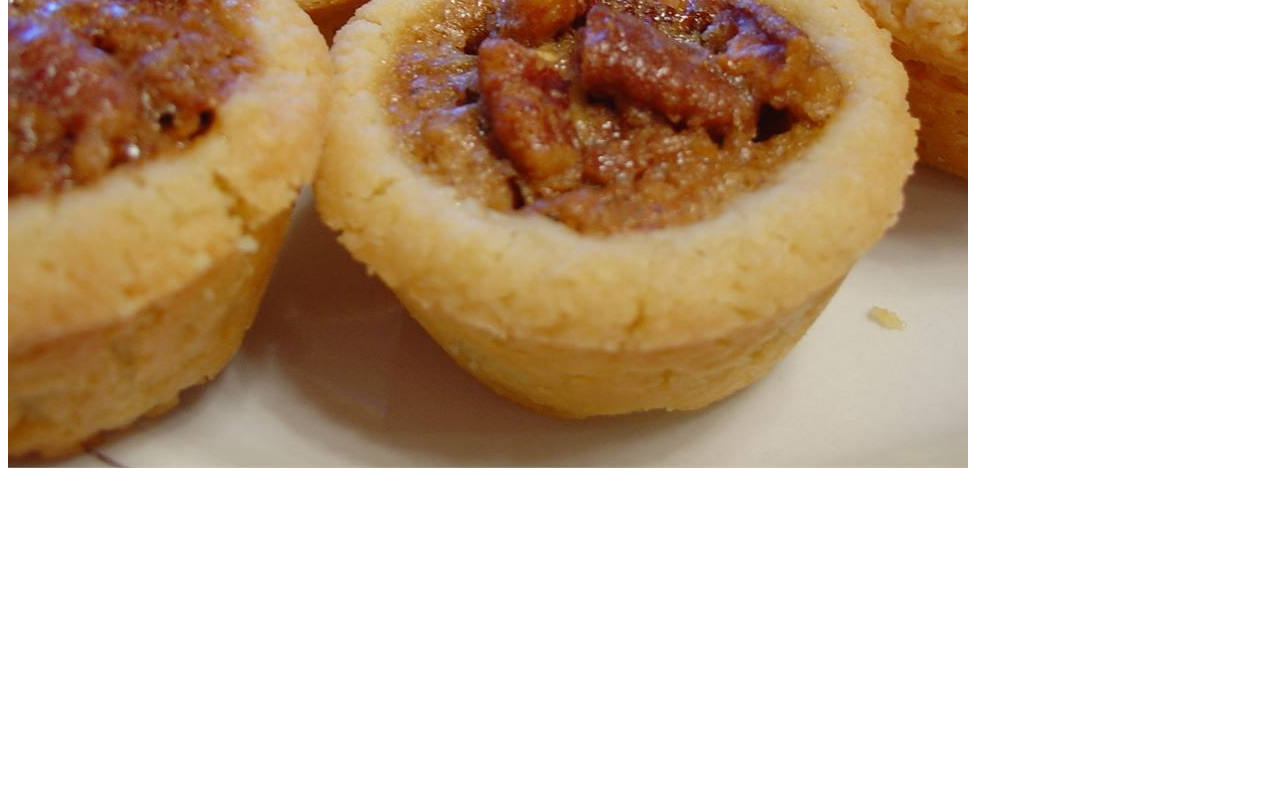
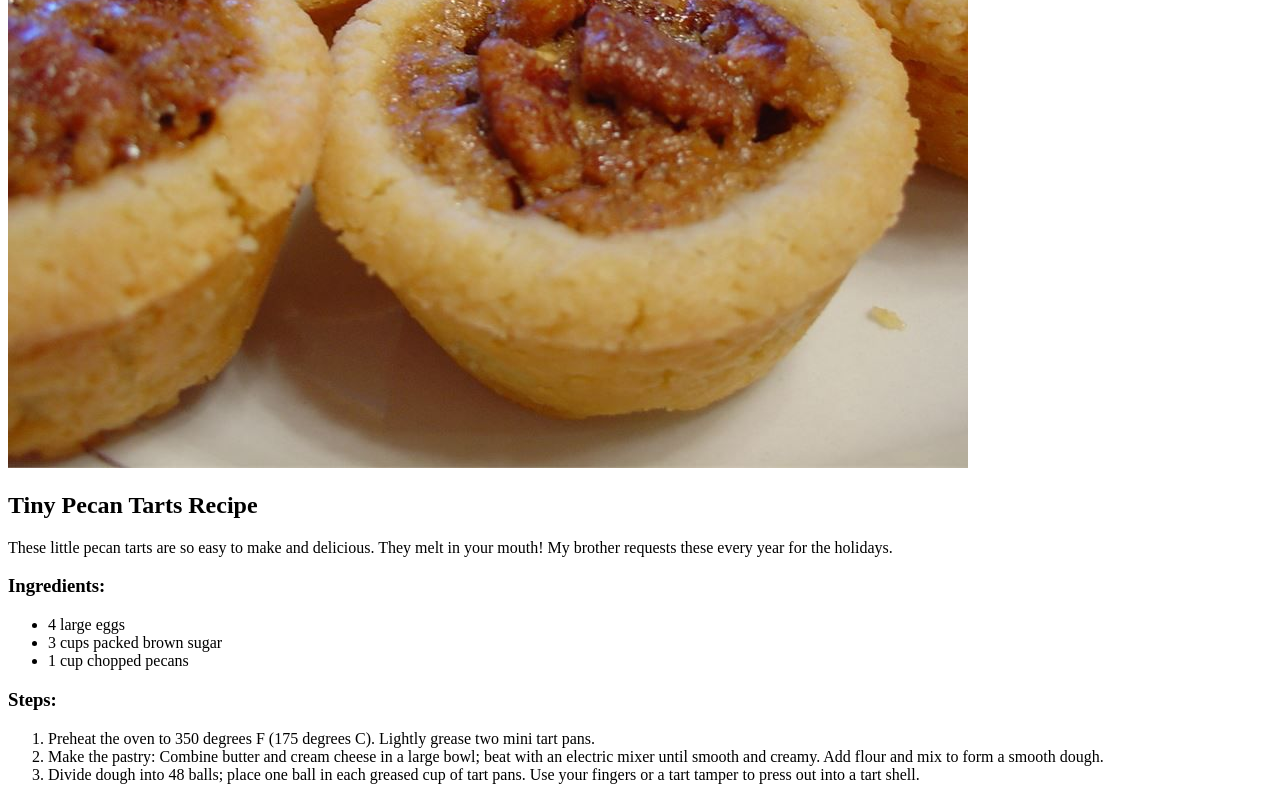
Before and after one commit to warrenflewellen/odin-recipes, a plain HTML site: page recipes/tarts.html in a window 1280 px wide. Shown: the part 572-1372 px from the top of the page. Before the commit the page ends 1052 px from the top, so only its background shows below. Drawn offline with Linux system fonts and the light colour scheme.

Commit message:
Added recipe ingredients and instructions

```diff
--- a/recipes/tarts.html
+++ b/recipes/tarts.html
@@ -1,13 +1,51 @@
 <!DOCTYPE html>
 <html lang="en">
+
 <head>
     <meta charset="UTF-8">
     <meta http-equiv="X-UA-Compatible" content="IE=edge">
     <meta name="viewport" content="width=device-width, initial-scale=1.0">
     <title>Document</title>
 </head>
+
 <body>
     <h1>Tarts</h1>
-    <img src="../images/tarts.jpg" alt="">
+    <img src="../images/tarts.jpg" alt="Pecan Tarts">
+    <h2>Tiny Pecan Tarts Recipe</h2>
+    <p>These little pecan tarts are so easy to make and delicious. They melt in your mouth! My brother requests these
+        every year for the holidays.
+    </p>
+    <h3>Ingredients:</h3>
+    <p>
+    <ul>
+        <li>
+            4 large eggs
+        </li>
+        <li>
+            3 cups packed brown sugar
+        </li>
+        <li>
+            1 cup chopped pecans
+        </li>
+    </ul>
+    </p>
+
+    <h3>Steps:</h3>
+    <p>
+    <ol>
+        <li>Preheat the oven to 350 degrees F (175 degrees C). Lightly grease two mini tart pans.</li>
+        <li>
+            Make the pastry: Combine butter and cream cheese in a large bowl; beat with an electric mixer until smooth
+            and
+            creamy. Add flour and mix to form a smooth dough.
+        </li>
+        <li>
+            Divide dough into 48 balls; place one ball in each greased cup of tart pans. Use your fingers or a tart
+            tamper
+            to press out into a tart shell.
+        </li>
+    </ol>
+    </p>
 </body>
+
 </html>
```
